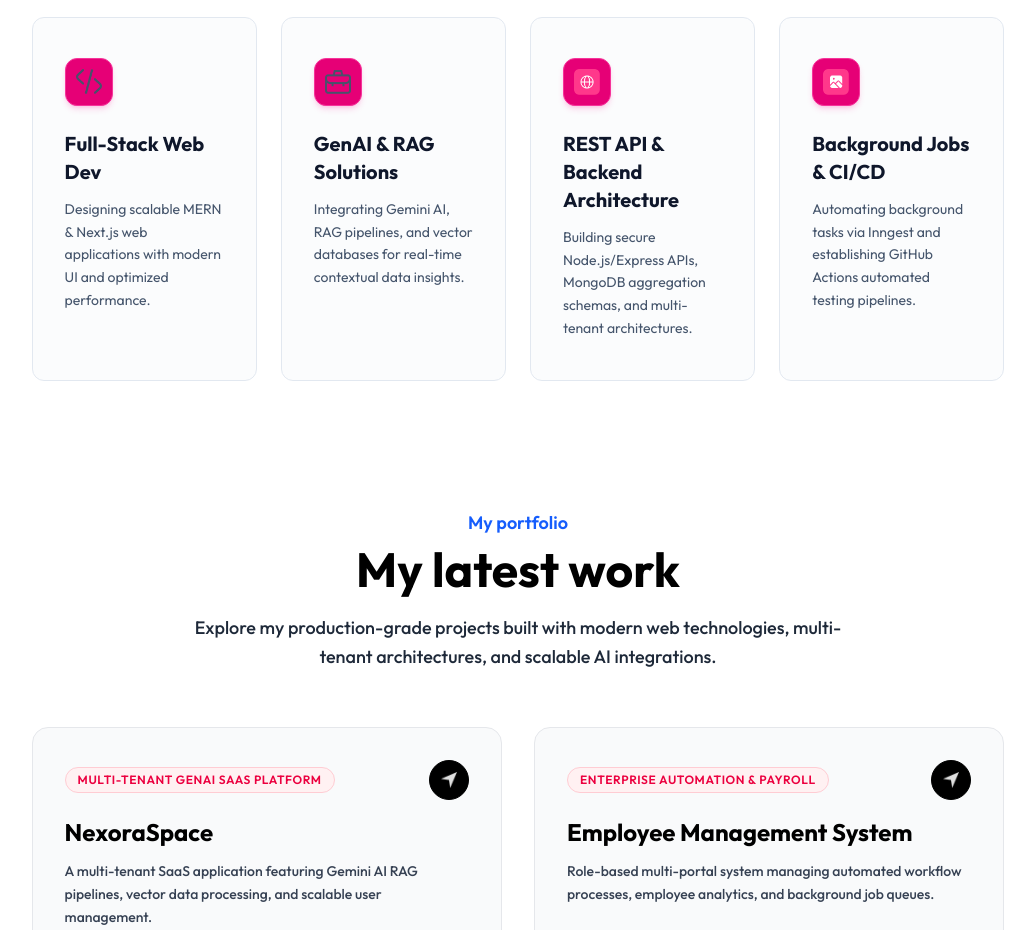
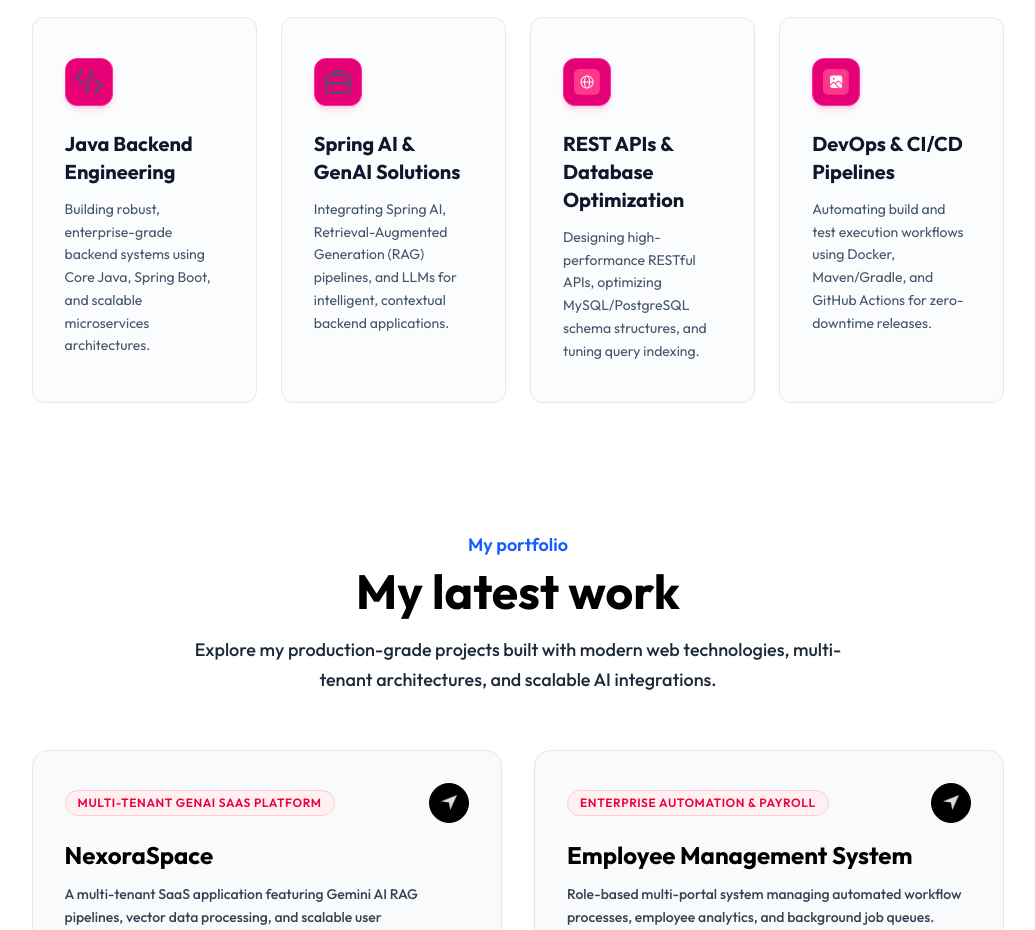
Before and after one commit to vrushabh-prajapati/portfolio, a Next.js app: page / in a window 1280 px wide. Shown: the part 1960-2890 px from the top of the page, without its empty margins (122-1157 px from the left). Built offline with nearby package versions, Linux system fonts and the light colour scheme; a web font is replaced by a local one.

Commit message:
update Assests

```diff
--- a/assets/assets.js
+++ b/assets/assets.js
@@ -85,19 +85,19 @@ export const workData = [
     },
     {
         title: 'Employee Management',
-        description: 'Role-Based Multi-Portal & Automated Payroll',
+        description: 'Role-Based Portal & Asynchronous Payroll Engine',
         bgImage: '/work-2.png',
         link: 'https://github.com/vrushabh-prajapati'
     },
     {
-        title: 'RAG AI Pipeline',
-        description: 'Gemini AI Context-Aware Integration',
+        title: 'Spring AI & RAG Pipeline',
+        description: 'Context-Aware GenAI Integration & Query Routing',
         bgImage: '/work-3.png',
         link: 'https://github.com/vrushabh-prajapati'
     },
     {
-        title: 'Full-Stack Apps',
-        description: 'MERN Stack & REST API Engineering',
+        title: 'Enterprise Backend Systems',
+        description: 'Microservices Architecture & RESTful APIs',
         bgImage: '/work-4.png',
         link: 'https://github.com/vrushabh-prajapati'
     },
@@ -106,26 +106,26 @@ export const workData = [
 export const serviceData = [
     {
         icon: assets.code_icon,
-        title: 'Full-Stack Web Dev',
-        description: 'Designing scalable MERN & Next.js web applications with modern UI and optimized performance.',
+        title: 'Java Backend Engineering',
+        description: 'Building robust, enterprise-grade backend systems using Core Java, Spring Boot, and scalable microservices architectures.',
         link: ''
     },
     {
         icon: assets.project_icon,
-        title: 'GenAI & RAG Solutions',
-        description: 'Integrating Gemini AI, RAG pipelines, and vector databases for real-time contextual data insights.',
+        title: 'Spring AI & GenAI Solutions',
+        description: 'Integrating Spring AI, Retrieval-Augmented Generation (RAG) pipelines, and LLMs for intelligent, contextual backend applications.',
         link: ''
     },
     {
         icon: assets.web_icon,
-        title: 'REST API & Backend Architecture',
-        description: 'Building secure Node.js/Express APIs, MongoDB aggregation schemas, and multi-tenant architectures.',
+        title: 'REST APIs & Database Optimization',
+        description: 'Designing high-performance RESTful APIs, optimizing MySQL/PostgreSQL schema structures, and tuning query indexing.',
         link: ''
     },
     {
         icon: assets.graphics_icon,
-        title: 'Background Jobs & CI/CD',
-        description: 'Automating background tasks via Inngest and establishing GitHub Actions automated testing pipelines.',
+        title: 'DevOps & CI/CD Pipelines',
+        description: 'Automating build and test execution workflows using Docker, Maven/Gradle, and GitHub Actions for zero-downtime releases.',
         link: ''
     },
 ];
@@ -135,7 +135,7 @@ export const infoList = [
         icon: assets.code_icon,
         iconDark: assets.code_icon_dark,
         title: 'Languages & Core',
-        description: 'JavaScript (ES6+), TypeScript, Java, HTML5, CSS3'
+        description: 'Java (Core), Spring Framework, Spring Boot, Microservices, SQL'
     },
     {
         icon: assets.edu_icon,
@@ -146,11 +146,11 @@ export const infoList = [
     {
         icon: assets.project_icon,
         iconDark: assets.project_icon_dark,
-        title: 'Key Projects',
-        description: 'NexoraSpace (GenAI SaaS) & Employee Mgmt System'
+        title: 'Key Focus',
+        description: 'Scalable Backend Systems, REST APIs & Database Tuning'
     }
 ];
 
 export const toolsData = [
-    assets.vscode, assets.mongodb, assets.git, assets.figma, assets.firebase
+    assets.vscode, assets.git, assets.mongodb, assets.figma, assets.firebase
 ];
```
